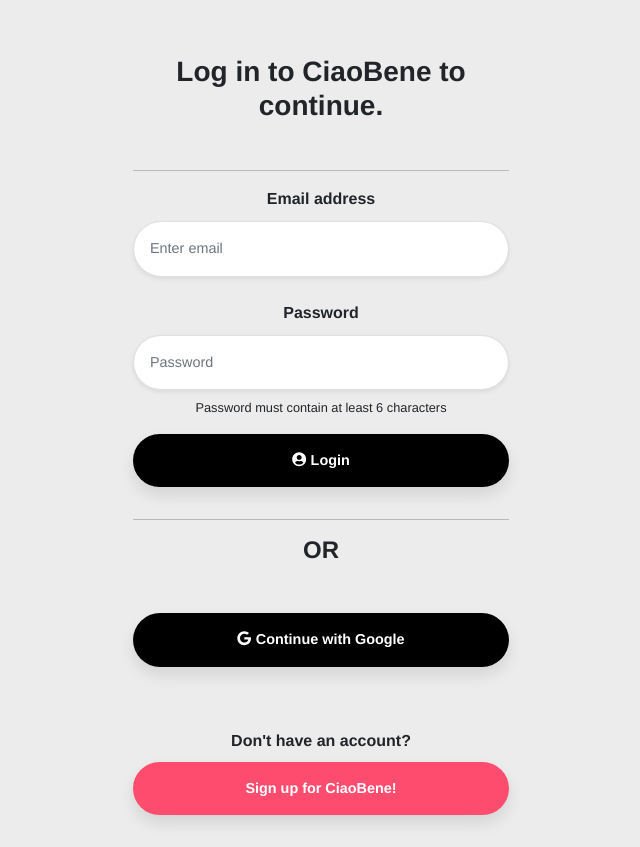
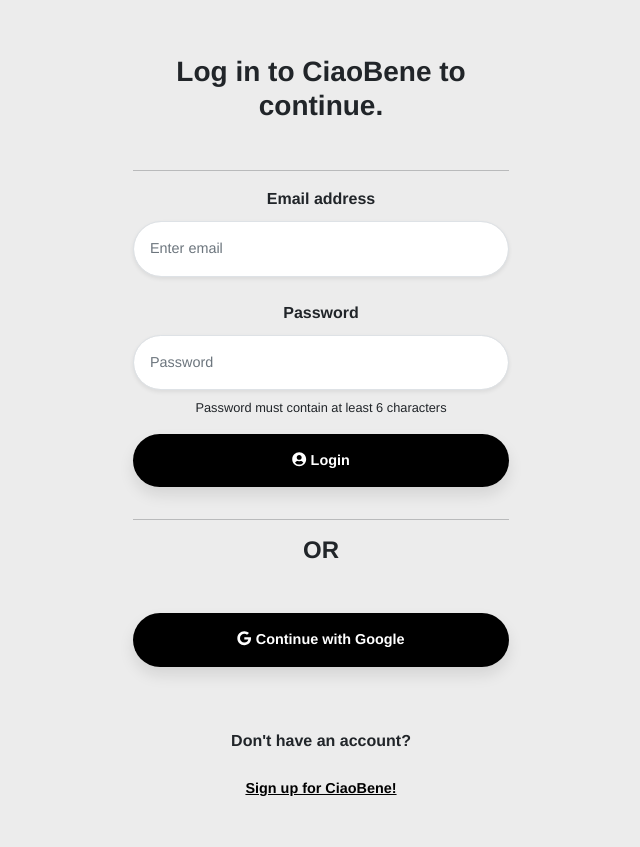
Before and after one commit to dife55/ciaoBene-chat, a Vue app: page /login in a window 1280 px wide. Shown: the part 105-952 px from the top of the page, without its empty margins (319-959 px from the left). Built offline with nearby package versions, Linux system fonts and the light colour scheme; the HTML template or start-up script is replaced by a standard one.

Commit message:
Feat: validation text added.

```diff
--- a/src/views/Login.vue
+++ b/src/views/Login.vue
@@ -2,8 +2,9 @@
 	<div class="container mt-5" id="container-login">
 		<h3 class="mb-5" id="headline">Log in to CiaoBene to continue.</h3>
 		<hr />
-		<form>
+
 		<div class="form-group">
+      			<div class="alert alert-danger" style="font-size: 0.8rem; display:none;" id="password-hint"></div>
 			<label>Email address</label>
 			<input
 				type="email"
@@ -12,6 +13,7 @@
 				id="input-email"
 				aria-describedby="emailHelp"
 				placeholder="Enter email"
+				required
 			/>
 		</div>
 
@@ -25,25 +27,29 @@
 				id="input-password"
 				aria-describedby="password-hint"
 				placeholder="Password"
+				required
 			/>
 		</div>
-		</form>
 
 		<div class="password-hint-error mt-2" style="font-size: 0.8rem" id="password-hint">
 			Password must contain at least 6 characters
 		</div>
 
 		<div class="d-grid gap-2 text-center"></div>
-		<button class="btn mt-3 mb-3 p-3 rounded-pill" id="register-button" @click="signIn" @enter="signIn"><fa :icon="['fas', 'user-circle']" /> Login</button>
+		<button type="submit" class="btn mt-3 mb-3 p-3 rounded-pill" id="register-button" @click="signIn" @enter="signIn">
+			<fa :icon="['fas', 'user-circle']" /> Login
+		</button>
 		<hr />
 
 		<h4 class="mb-5" id="headline">OR</h4>
 		<button class="btn mb-3 p-3 rounded-pill" id="register-button" @click="login"><fa :icon="['fab', 'google']" /> Continue with Google</button>
 
 		<h6 class="mb-1 mt-5" id="headline">Don't have an account?</h6>
-		<button class="btn mt-2 mb-5 p-3 rounded-pill" id="reg-now-button" @click="signUp">
+		<a href="/sign-up"
+			><button class="btn mt-2 mb-5 p-3 rounded-pill" id="reg-now-button">
 				Sign up for CiaoBene!
-		</button>
+			</button></a
+		>
 	</div>
 </template>
 
@@ -70,8 +76,21 @@
 						let loggedUser = this.formData.email.split('@')[0];
 						console.log(loggedUser + ' successfully logged in!');
 					})
-					.catch((e) => {
-						console.log(e.message);
+					.catch((error) => {
+						//let emailValid = document.querySelector('#input-email')
+						//let passwordValid = document.querySelector('#input-password')
+
+						//emailValid.reportValidity();
+						//passwordValid.reportValidity();
+
+						var pwDiv = document.getElementById('password-hint');
+
+						if (error.message) {
+							pwDiv.style.display = 'block';
+							pwDiv.innerText = error.message;
+						} else {
+							pwDiv.style.display = 'none';
+						}
 					});
 			},
 
@@ -143,14 +162,17 @@
 	}
 
 	#reg-now-button {
-		background: #fe4c6f;
+		background: none;
+		color: black;
+		box-shadow: none;
+		text-decoration: underline;
 	}
 
 	#reg-now-button:hover {
 		border: none;
-		background-color: #030303;
-		box-shadow: 0px 8px 15px rgba(0, 0, 0, 0.1);
-		color: #fff;
+		color: #fe4c6f;
+		box-shadow: none;
+		text-decoration: none;
 	}
 
 	button:hover {
--- a/src/views/Signup.vue
+++ b/src/views/Signup.vue
@@ -8,6 +8,7 @@
 		<h4 class="mb-5" id="headline">Register with your email adress</h4>
 
 		<div class="form-group">
+			<div class="alert alert-danger" style="font-size: 0.8rem; display:none;" id="password-hint"></div>
 			<label class="label">What's your email?</label>
 
 			<input
@@ -17,6 +18,7 @@
 				id="input-email"
 				aria-describedby="emailHelp"
 				placeholder="Enter email"
+				required
 			/>
 
 		</div>
@@ -33,11 +35,8 @@
 				aria-describedby="password-hint"
 				placeholder="Password"
 				@keyup.enter="signUp"
+				required
 			/>
-				<div class="password-hint-error mt-2" style="font-size: 0.8rem" id="password-hint">
-					Password must contain at least 6 characters
-				</div>
-
 		</div>
 		<div class="d-grid gap-2 text-center">
 			<button type="submit" class="btn mt-5 mb-5 p-3 rounded-pill" id="register-button" @click="signUp"><fa :icon="['fas', 'edit']" /> Register</button>
@@ -72,8 +71,20 @@
 						this.$router.replace('/success');
 					})
 					.catch((error) => {
-						var errorCode = error.code;
-						var errorMessage = error.message;
+						//let emailValid = document.querySelector('#input-email');
+						//let passwordValid = document.querySelector('#input-password');
+
+						//emailValid.reportValidity();
+						//passwordValid.reportValidity();
+
+						var pwDiv = document.getElementById('password-hint');
+
+						if (error.message) {
+							pwDiv.style.display = 'block';
+							pwDiv.innerText = error.message;
+						} else {
+							pwDiv.style.display = 'none';
+						}
 						// ..
 					});
 			},
@@ -99,7 +110,7 @@
 					})
 					.catch((error) => {
 						// Handle Errors here.
-						console.log("Something went wrong!")
+						console.log('Something went wrong!');
 						// ...
 					});
 			},
@@ -134,7 +145,8 @@
 		box-shadow: none;
 	}
 
-	#input-email, #input-password {
+	#input-email,
+	#input-password {
 		font-size: 0.9rem;
 	}
 
@@ -154,6 +166,7 @@
 		margin-bottom: 10px;
 	}
 
+
 	/* style determined based on device */
 	@media (max-width: 550px) {
 		#container-signup {
```
Lines whose indentation alone changed are shown as unchanged.
